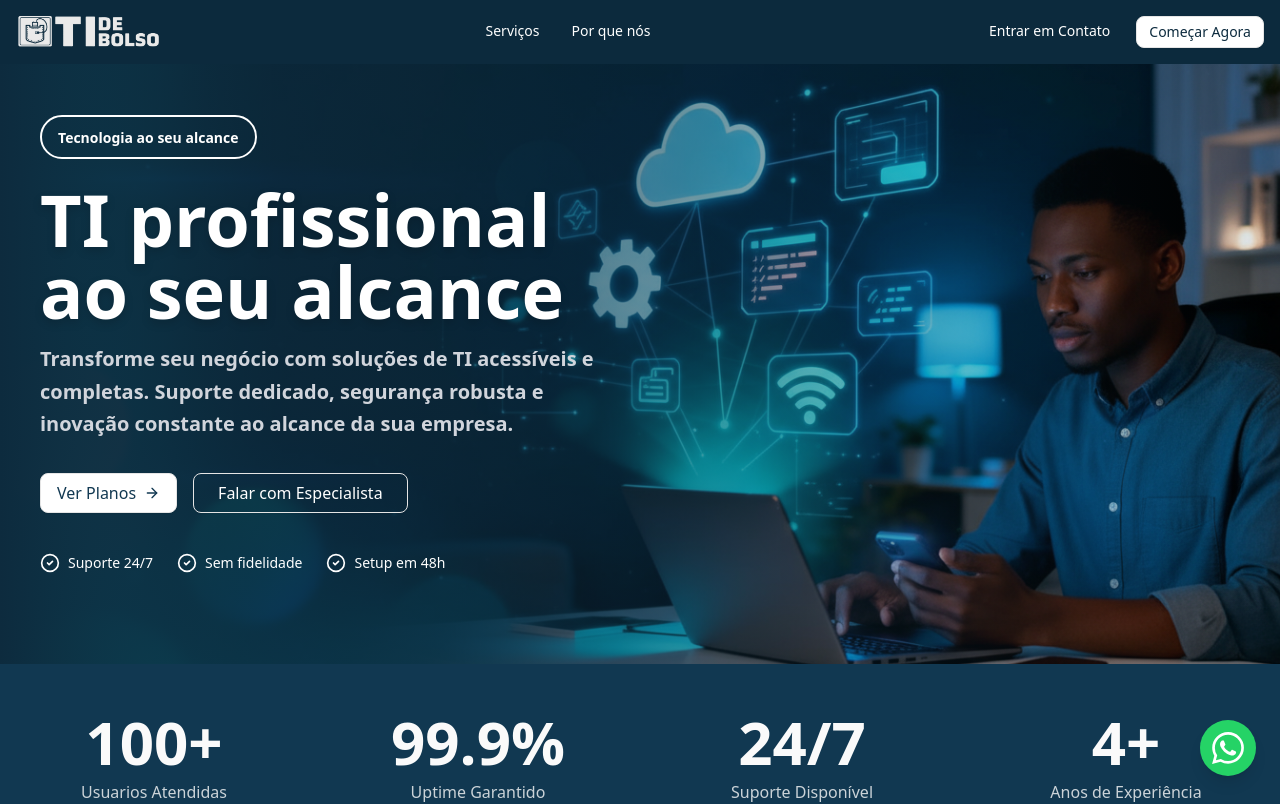
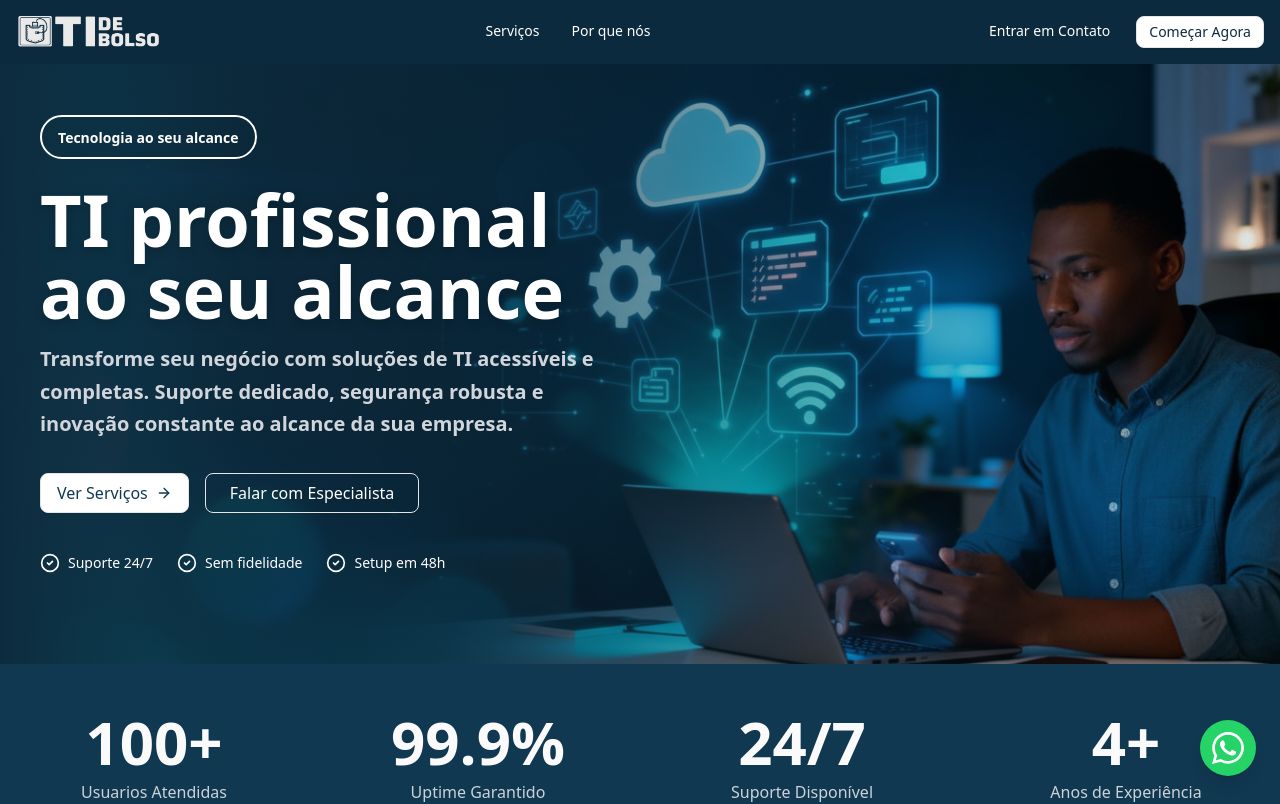
Before and after one commit to TI-de-Bolso/TDB-LANDING-PAGE, a React (Vite) app: page / in a window 1280 px wide. Shown: the top 804 px of the page. Built offline with nearby package versions, Linux system fonts and the light colour scheme.

Commit message:
Update hero-section.tsx

```diff
--- a/src/components/home/hero-section.tsx
+++ b/src/components/home/hero-section.tsx
@@ -20,7 +20,7 @@ export function HeroSection() {
                 <div className="flex flex-col sm:flex-row gap-4 mb-10 z-10">
                   <Button size="lg" variant="outline" className="gap-2 text-base text-[#113851] hover:text-white bg-white hover:bg-[#0D2B3E]" asChild>
                       <a href="#planos" >
-                          Ver Planos
+                          Ver Serviços
                           <ArrowRight className="h-5 w-5" />
                       </a>
                   </Button>
```
